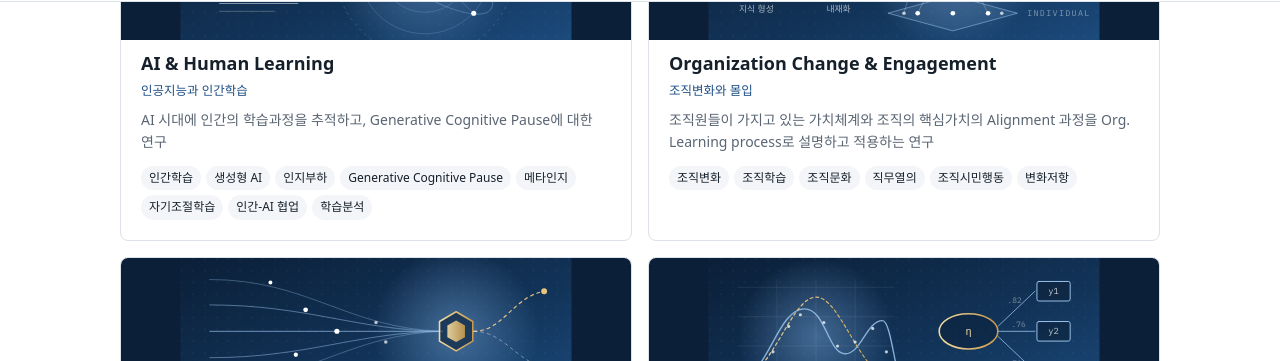
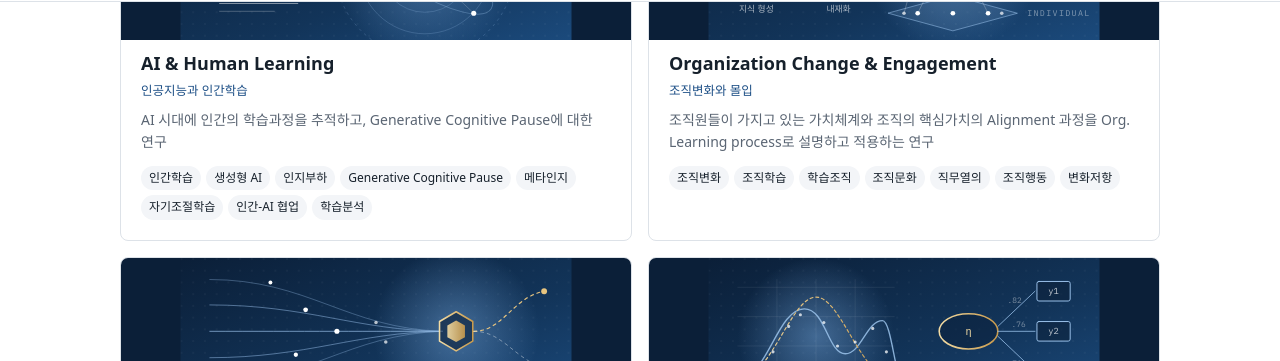
Before and after one commit to drsprolab/drsprolab.github.io, a Jekyll site: the page built from index.html, in a window 1280 px wide and 900 px high, scrolled down 1887 px. Shown: the part 91-452 px from the top of the window. Built offline with Jekyll 4.4.1, drawn with Linux system fonts in a browser that asks for light colours; some web fonts are replaced.

Commit message:
대문 연구분야 '조직변화와 몰입' 키워드: 학습조직 추가, 조직시민행동→조직행동
Co-Authored-By: Claude Opus 5.5 <noreply@anthropic.com>

```diff
--- a/_data/research_areas.yml
+++ b/_data/research_areas.yml
@@ -7,7 +7,7 @@
   en: Organization Change & Engagement
   icon: organization
   summary: 조직원들이 가지고 있는 가치체계와 조직의 핵심가치의 Alignment 과정을 Org. Learning process로 설명하고 적용하는 연구
-  keywords: [조직변화, 조직학습, 조직문화, 직무열의, 조직시민행동, 변화저항]
+  keywords: [조직변화, 조직학습, 학습조직, 조직문화, 직무열의, 조직행동, 변화저항]
 - ko: AI 기반 HR·HRD
   en: AI-based HR & HRD
   icon: hrd
```
